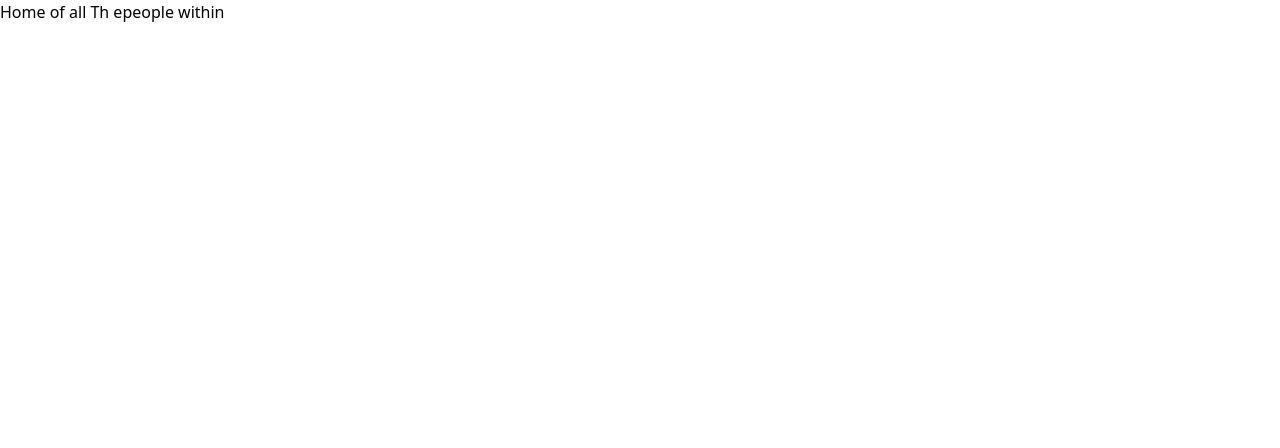
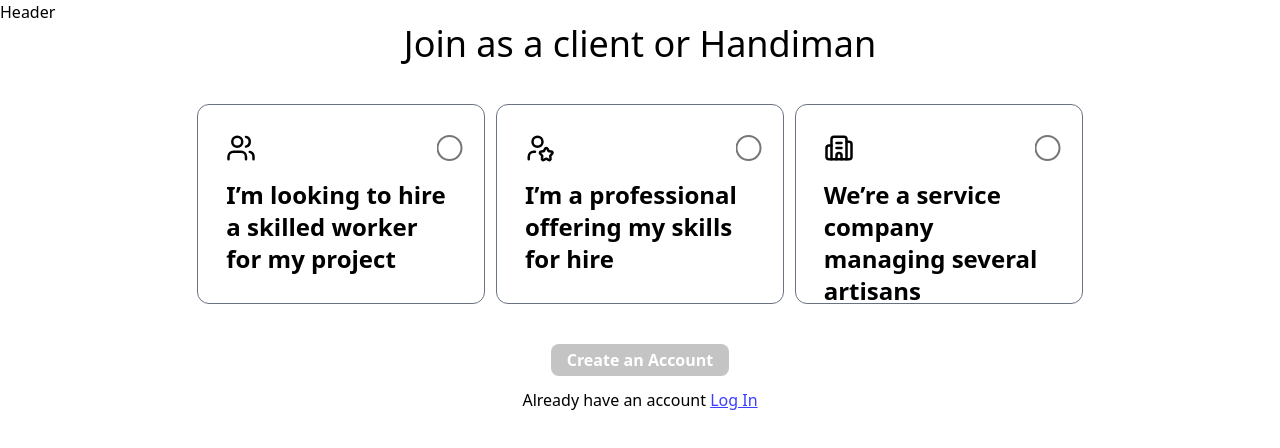
Before and after one commit to Jereclat/fixora_frontend, a React (Vite) app: page / in a window 1280 px wide. Shown: the top 448 px of the page. Built offline with nearby package versions, Linux system fonts and the light colour scheme.

Commit message:
Pre Register and Register

```diff
--- a/package.json
+++ b/package.json
@@ -11,8 +11,10 @@
   },
   "dependencies": {
     "@tailwindcss/vite": "^4.1.16",
+    "lucide-react": "^0.552.0",
     "react": "^19.1.1",
     "react-dom": "^19.1.1",
+    "react-router-dom": "^7.9.5",
     "tailwindcss": "^4.1.16"
   },
   "devDependencies": {
--- a/src/App.jsx
+++ b/src/App.jsx
@@ -1,11 +1,19 @@
 import React from "react";
 import { Home } from "./pages/Home/Home";
+import { BrowserRouter, Route, Router, Routes } from "react-router-dom";
+import { PreRegister } from "./pages/Auth/PreRegister";
+import { Register } from "./pages/Auth/Register";
 
 const App = () => {
   return (
-    <>
-      <Home />
-    </>
+    <BrowserRouter>
+
+      <Routes>
+        <Route path="/" element={<PreRegister />} />
+        <Route path="register" element={<Register />} />
+      </Routes>
+
+    </BrowserRouter>
   );
 };
 
--- /dev/null
+++ b/src/components/Header.jsx
@@ -0,0 +1,7 @@
+import React from 'react'
+
+export const Header = () => {
+  return (
+    <div>Header</div>
+  )
+}
--- /dev/null
+++ b/src/pages/Auth/PreRegister.jsx
@@ -0,0 +1,122 @@
+import React, { useState } from "react";
+import { Header } from "../../components/Header";
+import { Building2, Users, UserStar } from "lucide-react";
+import { Link, useNavigate } from "react-router-dom";
+
+export const PreRegister = () => {
+  const [role, setRole] = useState("");
+  const navigate = useNavigate()
+
+  const handleCard = (roles) => {
+    setRole(roles);
+  };
+
+  return (
+    <>
+      <Header />
+
+      <section className="w-full h-dvh">
+        <div className="lg:w-[70%] w-[90%] h-full flex flex-col m-auto align-middle">
+          <h2 className="text-center text-4xl mb-10">
+            Join as a client or Handiman
+          </h2>
+
+          <div className="flex justify-between flex-wrap ">
+            <div
+              className={`border border-gray-500 p-7 max-w-2xs rounded-xl m-auto
+            mb-10 cursor-pointer h-[200px] hover:bg-gray-100 hover:border-2 transition-colors
+            ${role === "client" && "border-2 bg-gray-100"}`}
+              onClick={() => handleCard("client")}
+            >
+              <div className="flex justify-between mb-4">
+                <Users size={30} />
+                <input
+                  type="radio"
+                  name="role"
+                  checked={role === "client"}
+                  onChange={() => {}}
+                  id=""
+                  className="scale-200 cursor-pointer accent-[#393ffd]"
+                />
+              </div>
+
+              <p className="text-2xl font-semibold">
+                I’m looking to hire a skilled worker for my project
+              </p>
+            </div>
+
+            <div
+              className={`border border-gray-500 p-7 max-w-2xs rounded-xl m-auto
+            mb-10 cursor-pointer h-[200px] hover:bg-gray-100 hover:border-2 transition-colors
+            ${role === "professional" && "border-2 bg-gray-100"}`}
+              onClick={() => handleCard("professional")}
+            >
+              <div className="flex justify-between mb-4">
+                <UserStar size={30} />
+                <input
+                  type="radio"
+                  name="role"
+                  id=""
+                  checked={role === "professional"}
+                  onChange={() => {}}
+                  className="scale-200 cursor-pointer accent-[#393ffd]"
+                />
+              </div>
+
+              <p className="text-2xl font-semibold">
+                I’m a professional offering my skills for hire
+              </p>
+            </div>
+
+            <div
+              className={`border border-gray-500 p-7 max-w-2xs rounded-xl m-auto
+            mb-10 cursor-pointer h-[200px] hover:bg-gray-100 hover:border-2 transition-colors
+            ${role === "company" && "border-2 bg-gray-100"}`}
+              onClick={() => handleCard("company")}
+            >
+              <div className="flex justify-between mb-4">
+                <Building2 size={30} />
+                <input
+                  type="radio"
+                  name="role"
+                  id=""
+                  checked={role === "company"}
+                  onChange={() => {}}
+                  className="scale-200 cursor-pointer accent-[#393ffd]"
+                />
+              </div>
+
+              <p className="text-2xl font-semibold">
+                We’re a service company managing several artisans
+              </p>
+            </div>
+          </div>
+
+          <div className="flex flex-col w-fit mx-auto lg:gap-3 gap-2">
+            <button
+              className={`bg-[#393ffd] py-1 px-4 rounded-lg
+            text-white font-semibold w-fit m-auto cursor-pointer
+
+            ${!role && "bg-[#c4c4c4]"}`}
+            disabled={!role}
+
+             onClick={() => navigate("/register", { state: { role } })}
+            >
+              {!role && "Create an Account"}
+              {role === "client" && "Find Your Handyman"}
+              {role === "professional" && "Join as Professional"}
+              {role === "company" && "Register Company"}
+            </button>
+
+            <p>
+              Already have an account{" "}
+              <Link to="/" className="text-[#393ffd] underline">
+                Log In
+              </Link>
+            </p>
+          </div>
+        </div>
+      </section>
+    </>
+  );
+};
--- a/src/pages/Auth/Register.jsx
+++ b/src/pages/Auth/Register.jsx
@@ -1,7 +1,144 @@
-import React from 'react'
+import React from "react";
+import { Link, useLocation } from "react-router-dom";
 
 export const Register = () => {
+    const selectedRole = useLocation();
+
   return (
-    <></>
-  )
-}
+    <section className="w-full min-h-screen flex items-center justify-center bg-white">
+      <div className="w-[90%] max-w-md mx-auto">
+        <h1 className="text-center text-2xl sm:text-3xl font-semibold mb-8">
+          {selectedRole === "client" && "Find your daddy"}
+          {selectedRole === "professional" && "Find your daddy"}
+          {selectedRole === "company" && "Find your daddy"}
+        </h1>
+
+        <form className="space-y-4">
+
+          {/* First & Last name */}
+          <div className="flex flex-col sm:flex-row gap-4">
+            <div className="flex-1">
+              <label
+                htmlFor="firstName"
+                className="block text-sm font-medium text-gray-700 mb-1"
+              >
+                First name
+              </label>
+              <input
+                id="firstName"
+                type="text"
+                className="w-full border border-gray-300 rounded-md px-3 py-2 focus:outline-none focus:ring-2 focus:ring-[#393ffd]"
+              />
+            </div>
+
+            <div className="flex-1">
+              <label
+                htmlFor="lastName"
+                className="block text-sm font-medium text-gray-700 mb-1"
+              >
+                Last name
+              </label>
+              <input
+                id="lastName"
+                type="text"
+                className="w-full border border-gray-300 rounded-md px-3 py-2 focus:outline-none focus:ring-2 focus:ring-[#393ffd]"
+              />
+            </div>
+          </div>
+
+          {/* Email */}
+          <div>
+            <label
+              htmlFor="email"
+              className="block text-sm font-medium text-gray-700 mb-1"
+            >
+              Email
+            </label>
+            <input
+              id="email"
+              type="email"
+              className="w-full border border-gray-300 rounded-md px-3 py-2 focus:outline-none focus:ring-2 focus:ring-[#393ffd]"
+            />
+          </div>
+
+          {/* Password */}
+          <div>
+            <label
+              htmlFor="password"
+              className="block text-sm font-medium text-gray-700 mb-1"
+            >
+              Password
+            </label>
+            <input
+              id="password"
+              type="password"
+              placeholder="Password (8 or more characters)"
+              className="w-full border border-gray-300 rounded-md px-3 py-2 focus:outline-none focus:ring-2 focus:ring-[#393ffd]"
+            />
+          </div>
+
+          {/* Checkboxes */}
+          <div className="space-y-3 text-sm">
+            <label className="flex items-start gap-2 cursor-pointer">
+              <input
+                type="checkbox"
+                defaultChecked
+                className="mt-1 accent-[#393ffd] cursor-pointer"
+              />
+              <span>
+                Send me helpful emails to find rewarding work and job leads.
+              </span>
+            </label>
+
+            <label className="flex items-start gap-2 cursor-pointer">
+              <input
+                type="checkbox"
+                className="mt-1 accent-[#393ffd] cursor-pointer"
+              />
+              <span>
+                Yes, I understand and agree to the{" "}
+                <a
+                  href="#"
+                  className="text-[#393ffd] underline hover:no-underline"
+                >
+                  Terms of Service
+                </a>
+                , including the{" "}
+                <a
+                  href="#"
+                  className="text-[#393ffd] underline hover:no-underline"
+                >
+                  User Agreement
+                </a>{" "}
+                and{" "}
+                <a
+                  href="#"
+                  className="text-[#393ffd] underline hover:no-underline"
+                >
+                  Privacy Policy
+                </a>
+                .
+              </span>
+            </label>
+          </div>
+
+          {/* Submit button */}
+          <button
+            type="submit"
+            className="w-full bg-[#393ffd] text-white py-3 rounded-md font-semibold mt-2 hover:bg-[#393ffd] transition-colors"
+          >
+            Create my account
+          </button>
+        </form>
+
+        {/* Footer */}
+        <p className="text-center text-sm mt-6">
+          Already have an account?{" "}
+          <Link to="/login" className="text-[#393ffd] underline">
+            Log In
+          </Link>
+        </p>
+      </div>
+    </section>
+  );
+};
--- a/src/pages/Home/Home.jsx
+++ b/src/pages/Home/Home.jsx
@@ -2,6 +2,6 @@ import React from 'react'
 
 export const Home = () => {
   return (
-    <div>Home of all Th epeople within </div>
+    <div>RHEEIO</div>
   )
 }
```
Also changed, not shown: src/main.jsx (+7 -6 lines), 1 other file (tests, documents, lock files or other folders).
